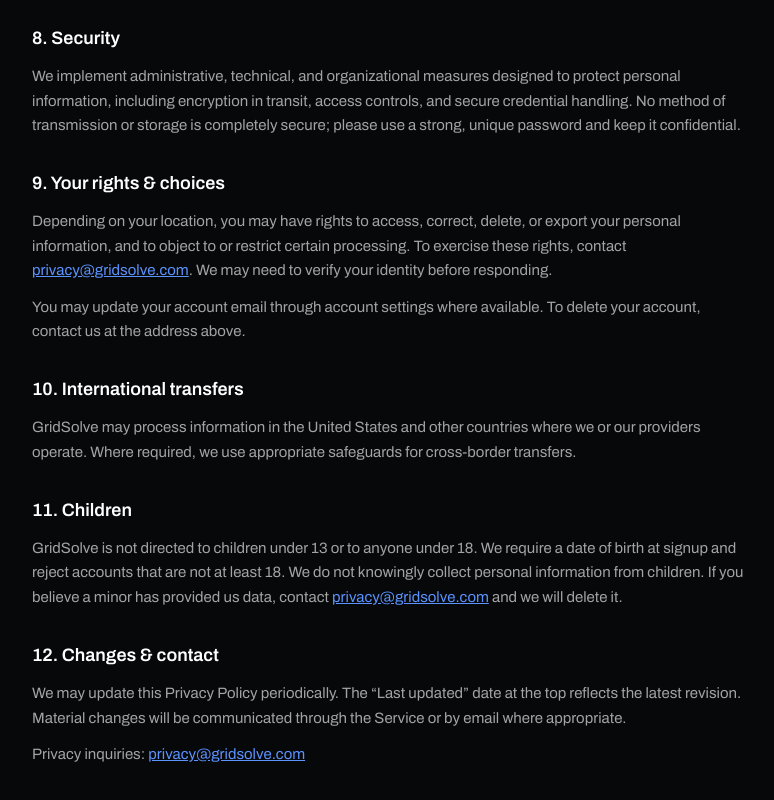
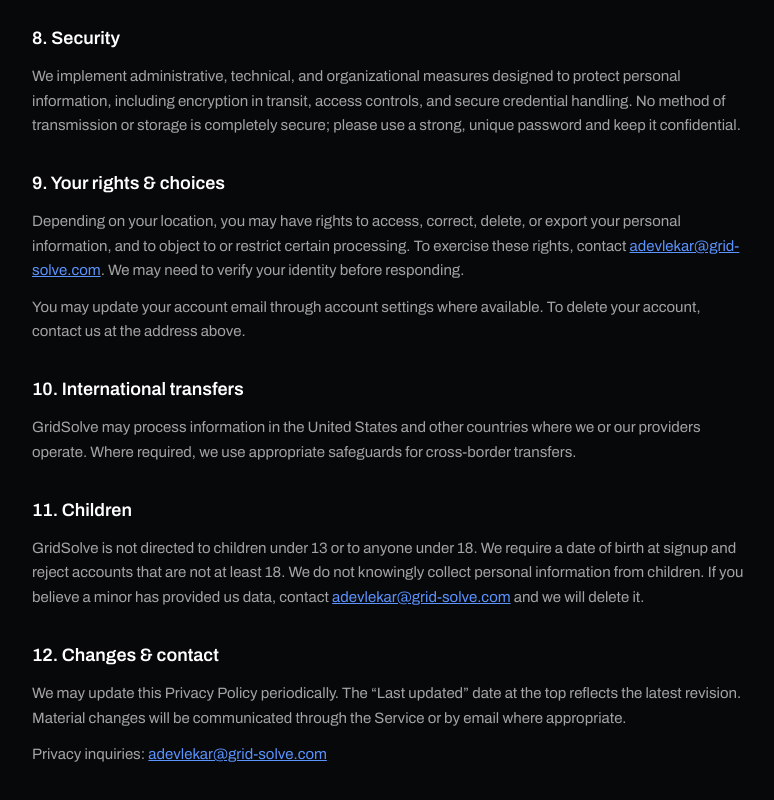
Before and after one commit to Anshdv/GridSolve, a Next.js app in the folder GridSolve/: page /privacy in a window 1280 px wide. Shown: the part 1706-2506 px from the top of the page, without its empty margins (248-1022 px from the left). Built offline with nearby package versions, Linux system fonts and the light colour scheme; no server answers.

Commit message:
email changes

```diff
--- a/GridSolve/src/app/privacy/page.tsx
+++ b/GridSolve/src/app/privacy/page.tsx
@@ -1,4 +1,5 @@
 import { LegalPageShell, LegalSection } from "@/components/auth/LegalPageShell";
+import { PRIVACY_EMAIL } from "@/lib/legal";
 
 export const metadata = {
   title: "Privacy Policy",
@@ -123,10 +124,10 @@ export default function PrivacyPage() {
           delete, or export your personal information, and to object to or
           restrict certain processing. To exercise these rights, contact{" "}
           <a
-            href="mailto:privacy@gridsolve.com"
+            href={`mailto:${PRIVACY_EMAIL}`}
             className="text-[var(--accent-bright)] underline"
           >
-            privacy@gridsolve.com
+            {PRIVACY_EMAIL}
           </a>
           . We may need to verify your identity before responding.
         </p>
@@ -151,10 +152,10 @@ export default function PrivacyPage() {
           at least 18. We do not knowingly collect personal information from
           children. If you believe a minor has provided us data, contact{" "}
           <a
-            href="mailto:privacy@gridsolve.com"
+            href={`mailto:${PRIVACY_EMAIL}`}
             className="text-[var(--accent-bright)] underline"
           >
-            privacy@gridsolve.com
+            {PRIVACY_EMAIL}
           </a>{" "}
           and we will delete it.
         </p>
@@ -170,10 +171,10 @@ export default function PrivacyPage() {
         <p>
           Privacy inquiries:{" "}
           <a
-            href="mailto:privacy@gridsolve.com"
+            href={`mailto:${PRIVACY_EMAIL}`}
             className="text-[var(--accent-bright)] underline"
           >
-            privacy@gridsolve.com
+            {PRIVACY_EMAIL}
           </a>
         </p>
       </LegalSection>
--- a/GridSolve/src/app/terms/page.tsx
+++ b/GridSolve/src/app/terms/page.tsx
@@ -1,4 +1,5 @@
 import { LegalPageShell, LegalSection } from "@/components/auth/LegalPageShell";
+import { LEGAL_EMAIL } from "@/lib/legal";
 
 export const metadata = {
   title: "Terms of Service",
@@ -64,10 +65,10 @@ export default function TermsPage() {
           credentials and for all activity under your account. Notify us
           promptly at{" "}
           <a
-            href="mailto:legal@gridsolve.com"
+            href={`mailto:${LEGAL_EMAIL}`}
             className="text-[var(--accent-bright)] underline"
           >
-            legal@gridsolve.com
+            {LEGAL_EMAIL}
           </a>{" "}
           if you suspect unauthorized access.
         </p>
@@ -201,10 +202,10 @@ export default function TermsPage() {
         <p>
           Questions about these Terms:{" "}
           <a
-            href="mailto:legal@gridsolve.com"
+            href={`mailto:${LEGAL_EMAIL}`}
             className="text-[var(--accent-bright)] underline"
           >
-            legal@gridsolve.com
+            {LEGAL_EMAIL}
           </a>
         </p>
       </LegalSection>
--- a/GridSolve/src/lib/explorerContact.ts
+++ b/GridSolve/src/lib/explorerContact.ts
@@ -2,6 +2,6 @@
 export function getExplorerContactEmail(): string {
   return (
     process.env.NEXT_PUBLIC_EXPLORER_CONTACT_EMAIL?.trim().toLowerCase() ??
-    "deepslatelabs@gmail.com"
+    "adevlekar@grid-solve.com"
   );
 }
--- a/GridSolve/src/lib/legal.ts
+++ b/GridSolve/src/lib/legal.ts
@@ -1,8 +1,8 @@
 import { getSiteUrl } from "@/lib/site";
 
-export const LEGAL_EMAIL = "legal@gridsolve.com";
-export const PRIVACY_EMAIL = "privacy@gridsolve.com";
-export const DMCA_EMAIL = "dmca@gridsolve.com";
+export const LEGAL_EMAIL = "adevlekar@grid-solve.com";
+export const PRIVACY_EMAIL = "adevlekar@grid-solve.com";
+export const DMCA_EMAIL = "adevlekar@grid-solve.com";
 
 export function getLegalEntityName(): string {
   return process.env.NEXT_PUBLIC_LEGAL_ENTITY_NAME?.trim() || "GridSolve";
```
Also changed, not shown: 2 other files (tests, documents, lock files or other folders).
